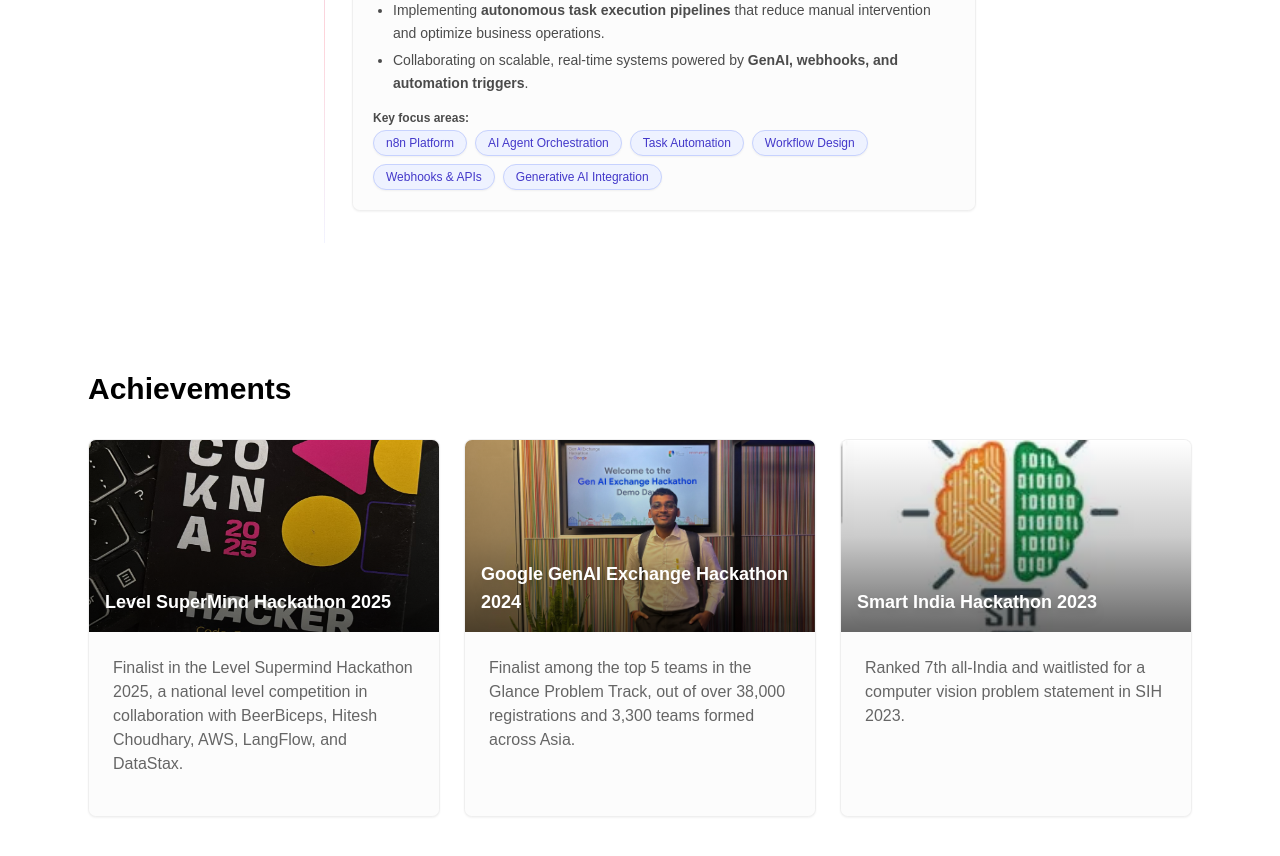
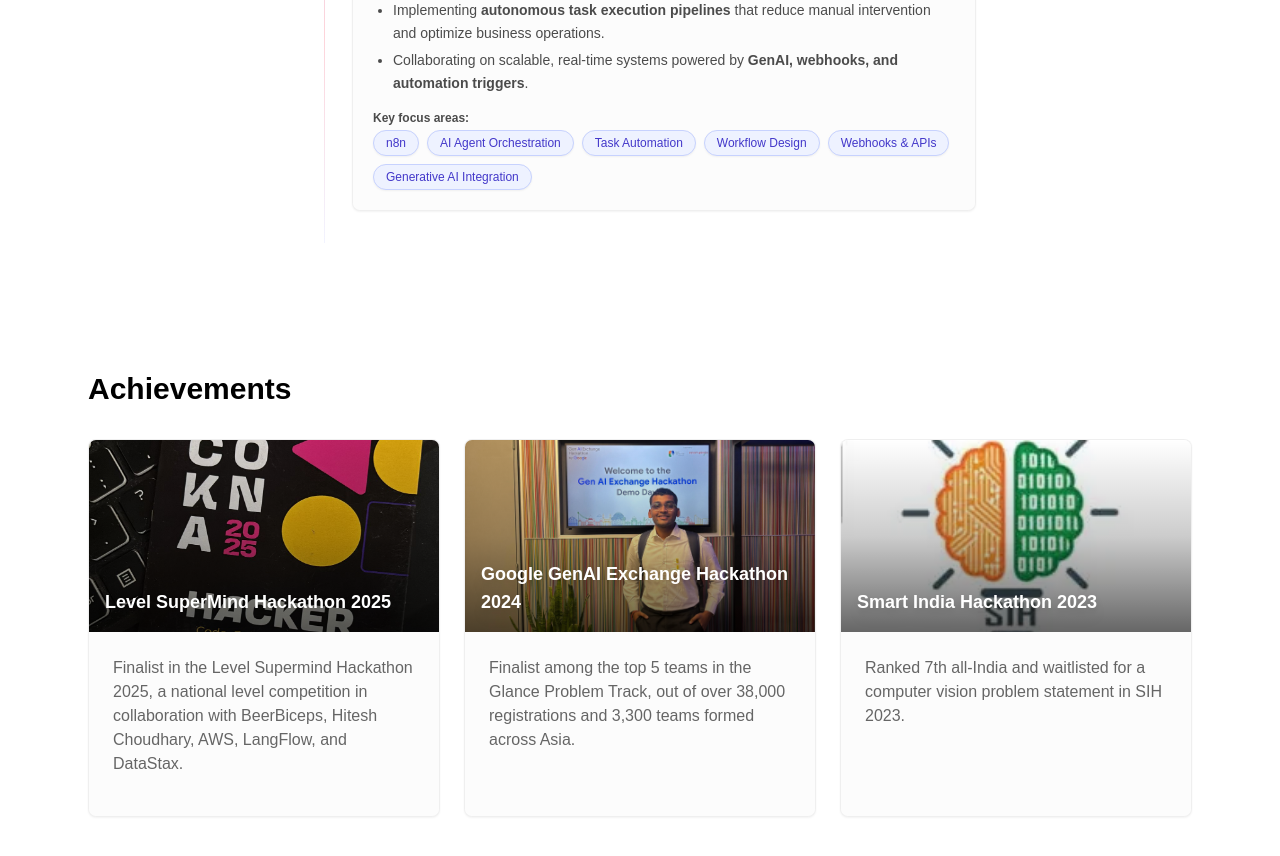
Before and after one commit to Sid3503/siddharth, a Next.js app: page / in a window 1280 px wide. Shown: the part 1880-2736 px from the top of the page. Built offline with nearby package versions, Linux system fonts and the light colour scheme.

Commit message:
Update experience.tsx

```diff
--- a/app/components/experience.tsx
+++ b/app/components/experience.tsx
@@ -72,7 +72,7 @@
                     <div className="mb-1 text-xs font-semibold text-black/70 dark:text-white/70">Key focus areas:</div>
                     <div className="flex flex-wrap gap-2">
                       {[
-                        "n8n Platform",
+                        "n8n",
                         "AI Agent Orchestration",
                         "Task Automation",
                         "Workflow Design",
```
